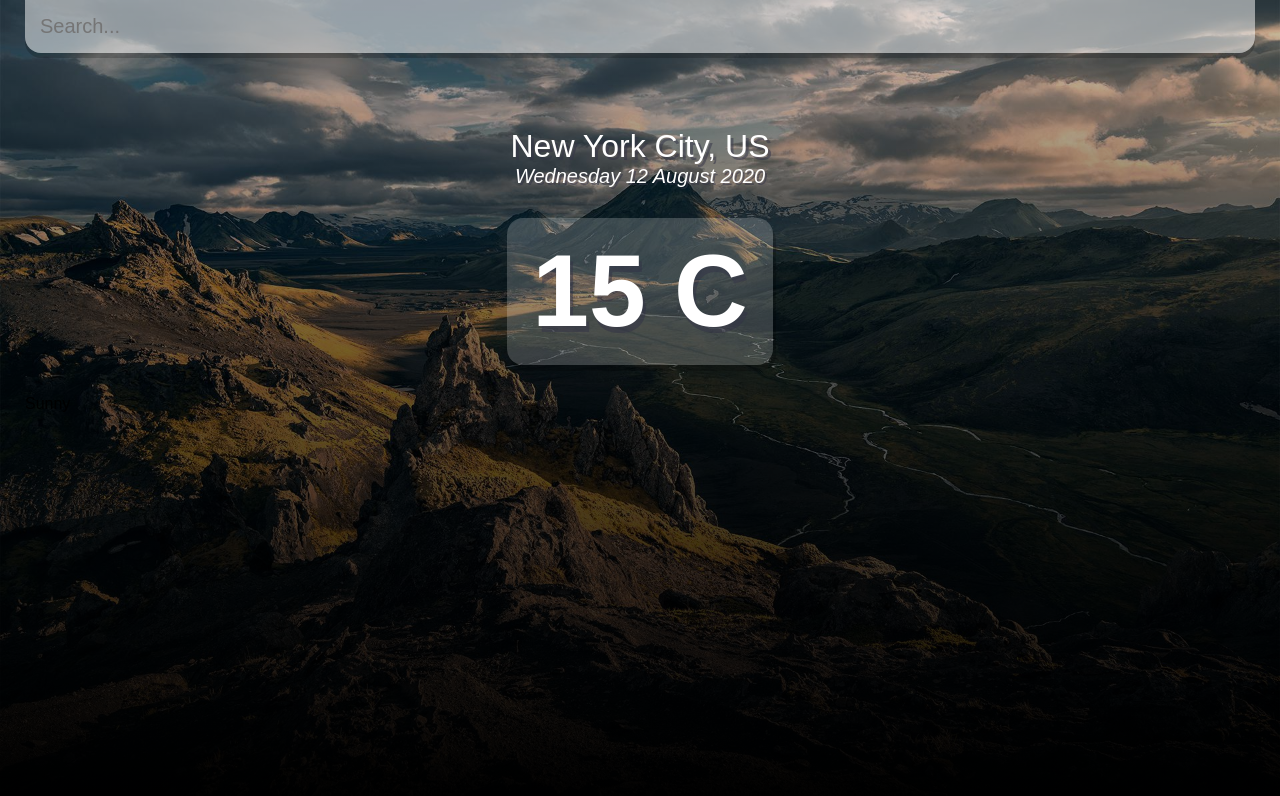
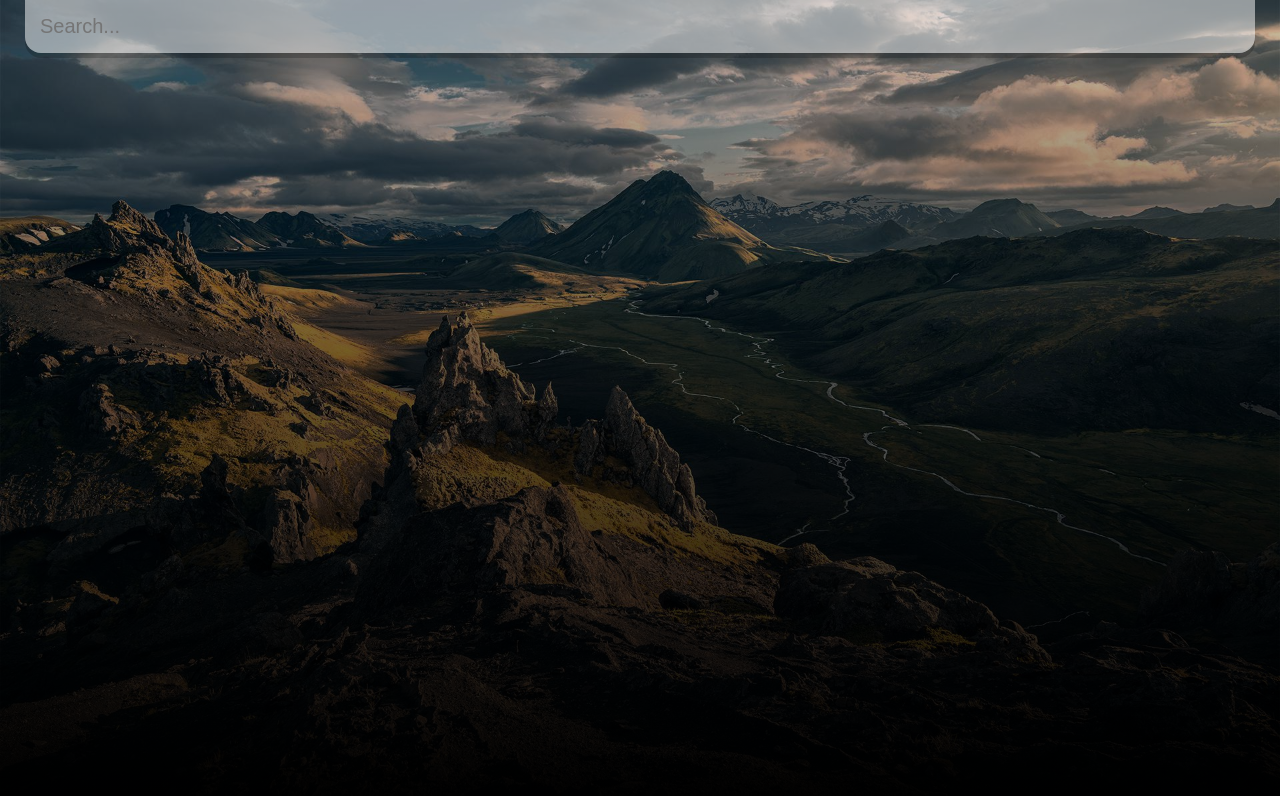
Before and after one commit to abratcher1066/weather_dashboard, a React (Create React App) app: page / in a window 1280 px wide. Shown: the top 796 px of the page. Built offline with nearby package versions, Linux system fonts and the light colour scheme.

Commit message:
City search added

```diff
--- a/src/App.js
+++ b/src/App.js
@@ -11,9 +11,15 @@
 
   const search = evt => {
     if (evt.key === "Enter") {
-      fetch(`${api.base}weather?q=${query}&units=metric&APPID=${api.key}`)
+      fetch(`${api.base}weather?q=${query}&units=imperial&APPID=${api.key}`)
         .then(res => res.json())
-        .then(result => setWeather(result));
+        .then(result => {
+          setWeather(result);
+          setQuery('');
+          console.log(result);
+
+        });
+
     }
 
   }
@@ -38,22 +44,26 @@
             type="text"
             className="search-bar"
             placeholder="Search..."
+            onChange={e => setQuery(e.target.value)}
+            value={query}
+            onKeyPress={search}
           />
         </div>
-
+        {(typeof weather.main != "undefined") ? (
+        <div>
           <div className="location-box">
-          <div className="location">New York City, US</div>
-          <div className="date">{dateBuilder(new Date())}</div>
-
+            <div className="location">{weather.name}, {weather.sys.country}</div>
+            <div className="date">{dateBuilder(new Date())}</div>\
           </div>
-
           <div className="weather-box">
             <div className="temp">
               15 C
             </div>
+            <div className="weather">Sunny</div>
           </div>
-        <div className="weather">Sunny</div>
+        </div>
 
+        ) : ('')}
       </main>
     </div>
   );
```
Lines whose indentation alone changed are shown as unchanged.
